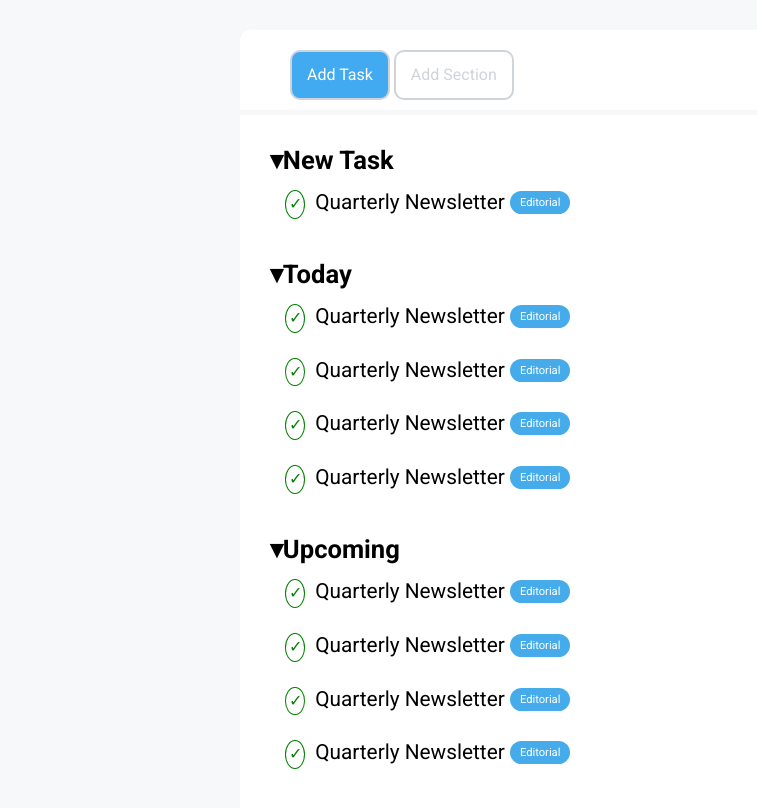
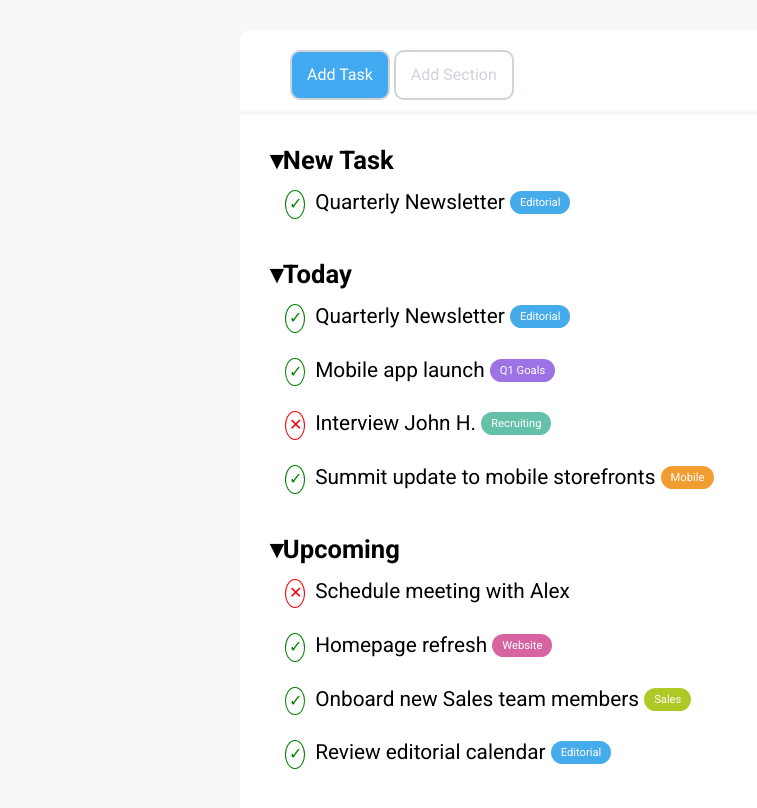
Before and after one commit to vincenzomercadante/html-css-toboolist, a plain HTML site: page index.html in a window 1280 px wide. Shown: the part 110-918 px from the top of the page, without its empty margins (0-757 px from the left). Drawn offline with Linux system fonts and the light colour scheme.

Commit message:
add change to badge

```diff
--- a/css/style.css
+++ b/css/style.css
@@ -85,6 +85,11 @@ ul{
     color: green;
 }
 
+.cross{
+    border-color: red;
+    color: red;
+}
+
 .section-title{
     font-size: 1.6rem;
 }
@@ -103,10 +108,34 @@ ul{
 
 .badge{
     padding: 5px 10px;
-    margin-right: ;
+    margin-right: 3px;
     border-radius: 15px;
     font-size: 0.7rem;
     color: white;
-    background-color: #45abea;
     vertical-align: middle;
 }
+
+.editorial{
+    background-color: #45abea;
+}
+
+.q1goals{
+    background-color: #9c72e4;
+}
+
+.recruiting{
+    background-color: #64c0a9;
+}
+
+.mobile{
+    background-color: #f29d32;
+}
+
+.website{
+    background-color: #d863a1;
+
+}
+
+.sales{
+    background-color: #b0c826;
+}
--- a/index.html
+++ b/index.html
@@ -54,18 +54,18 @@
                         </li>
                         <li class="task">
                             <span class="sign check">&#10003;</span>
-                            Quarterly Newsletter
-                            <span class="badge editorial">Editorial</span>
+                            Mobile app launch
+                            <span class="badge q1goals">Q1 Goals</span>
+                        </li>
+                        <li class="task">
+                            <span class="sign cross">&#10005;</span>
+                            Interview John H.
+                            <span class="badge recruiting">Recruiting</span>
                         </li>
                         <li class="task">
                             <span class="sign check">&#10003;</span>
-                            Quarterly Newsletter
-                            <span class="badge editorial">Editorial</span>
-                        </li>
-                        <li class="task">
-                            <span class="sign check">&#10003;</span>
-                            Quarterly Newsletter
-                            <span class="badge editorial">Editorial</span>
+                            Summit update to mobile storefronts
+                            <span class="badge mobile">Mobile</span>
                         </li>
                     </ul>
                 </section>
@@ -73,23 +73,22 @@
                     <h2 class="section-title"><span class="arrow">&#9662</span>Upcoming</h2>
                     <ul>
                         <li class="task">
-                            <span class="sign check">&#10003;</span>
-                            Quarterly Newsletter
-                            <span class="badge editorial">Editorial</span>
+                            <span class="sign cross">&#10005;</span>
+                            Schedule meeting with Alex
                         </li>
                         <li class="task">
                             <span class="sign check">&#10003;</span>
-                            Quarterly Newsletter
-                            <span class="badge editorial">Editorial</span>
+                            Homepage refresh
+                            <span class="badge website">Website</span>
                         </li>
                         <li class="task">
                             <span class="sign check">&#10003;</span>
-                            Quarterly Newsletter
-                            <span class="badge editorial">Editorial</span>
+                            Onboard new Sales team members
+                            <span class="badge sales">Sales</span>
                         </li>
                         <li class="task">
                             <span class="sign check">&#10003;</span>
-                            Quarterly Newsletter
+                            Review editorial calendar
                             <span class="badge editorial">Editorial</span>
                         </li>
                     </ul>
```
